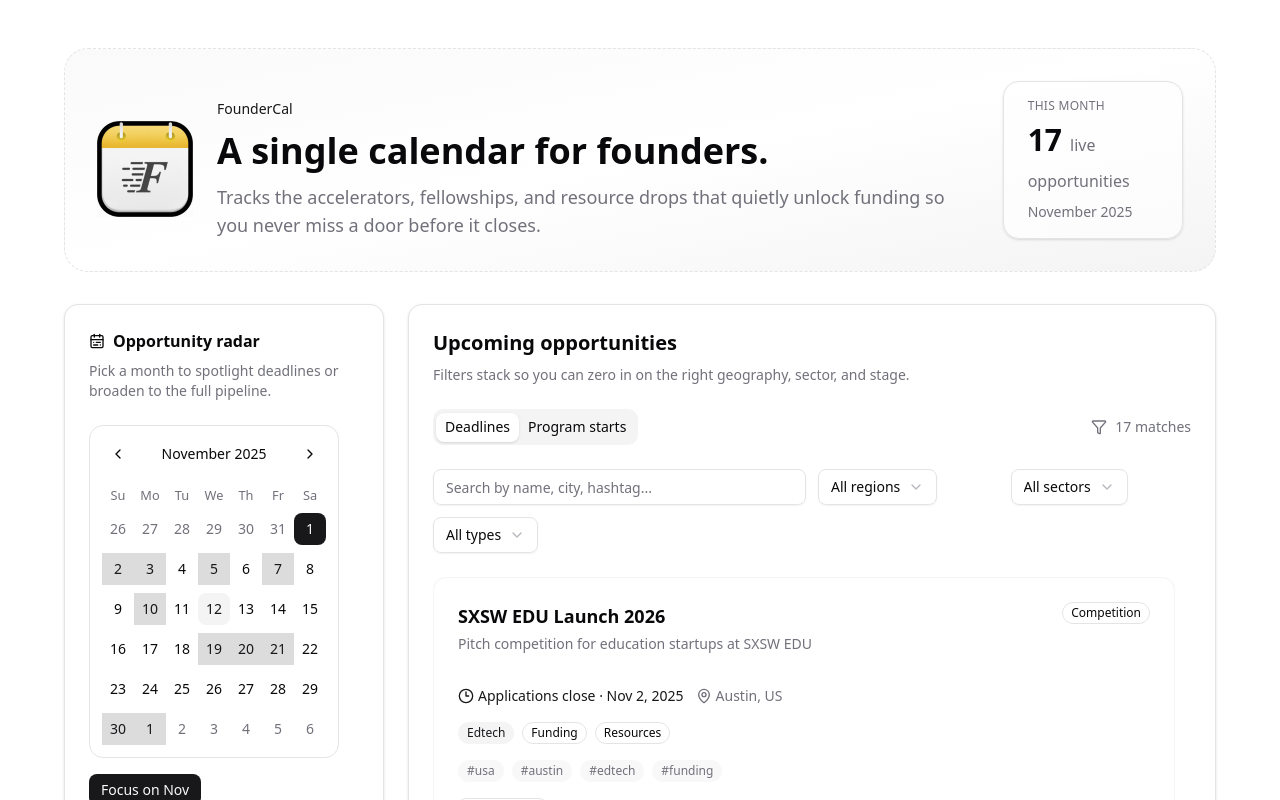
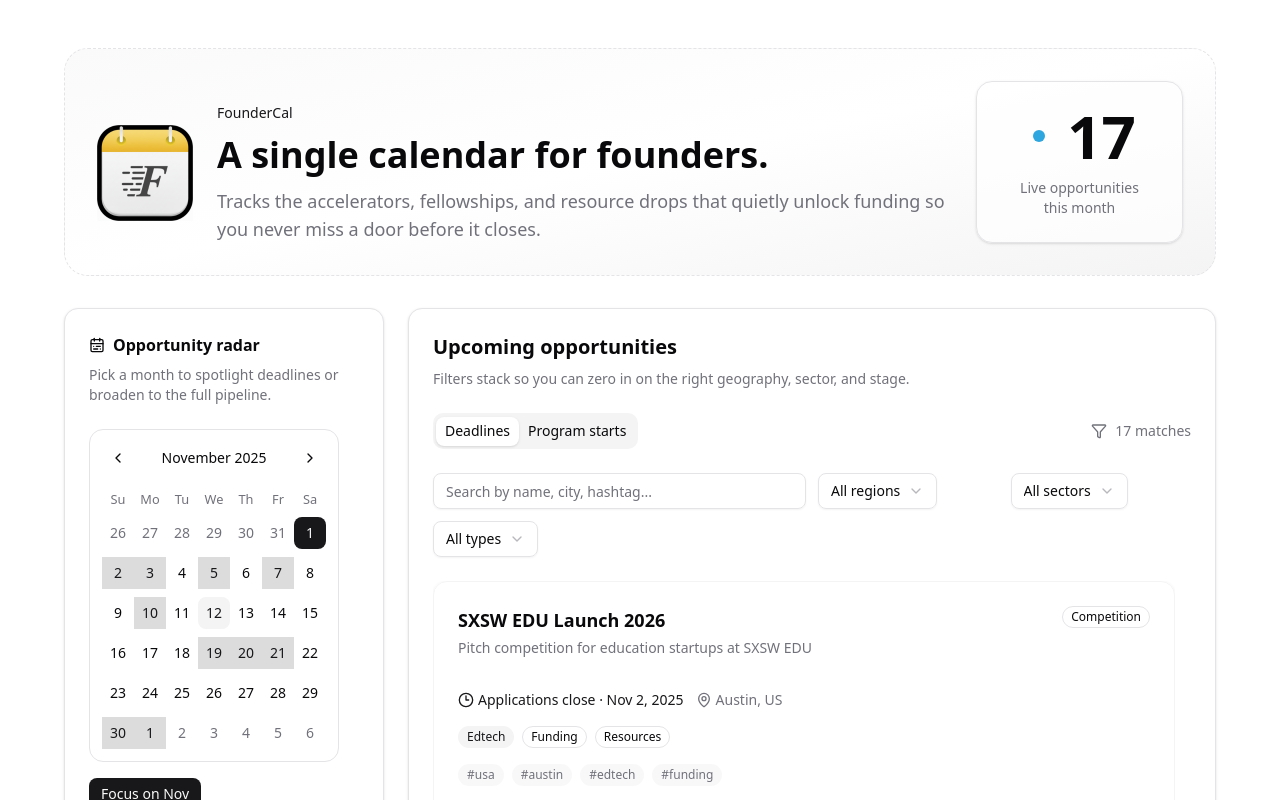
Before and after one commit to IgorShadurin/foundercal.org, a Next.js app: page / in a window 1280 px wide. Shown: the top 800 px of the page. Built offline with nearby package versions, Linux system fonts and the light colour scheme.

Commit message:
feat: animation

```diff
--- a/src/components/event-calendar.tsx
+++ b/src/components/event-calendar.tsx
@@ -199,16 +199,21 @@
               </p>
             </div>
           </div>
-          <div className="space-y-2 rounded-2xl border bg-white/70 px-6 py-4 shadow-sm dark:bg-zinc-900/80">
-            <p className="text-xs uppercase tracking-wide text-muted-foreground">This month</p>
-            <p className="text-3xl font-semibold">
-              {eventsInMonth.length.toString().padStart(2, "0")}
-              <span className="ml-2 text-base font-normal text-muted-foreground">
-                live opportunities
+          <div className="space-y-3 rounded-2xl border bg-white/70 px-8 py-6 text-center shadow-sm dark:bg-zinc-900/80">
+            <div className="flex items-center justify-center gap-3">
+              <span className="relative flex h-8 w-8 items-center justify-center">
+                <span
+                  className="absolute inline-flex h-full w-full animate-ping rounded-full bg-[#2da6df]/40"
+                  style={{ animationDuration: "3s" }}
+                />
+                <span className="inline-flex h-3 w-3 rounded-full bg-[#2da6df]" />
               </span>
-            </p>
-            <p className="text-sm text-muted-foreground">
-              {format(monthRange.start, "MMMM yyyy")}
+              <p className="text-6xl font-black text-foreground">
+                {eventsInMonth.length.toString().padStart(2, "0")}
+              </p>
+            </div>
+            <p className="text-sm font-medium text-muted-foreground">
+              Live opportunities this month
             </p>
           </div>
         </div>
```
